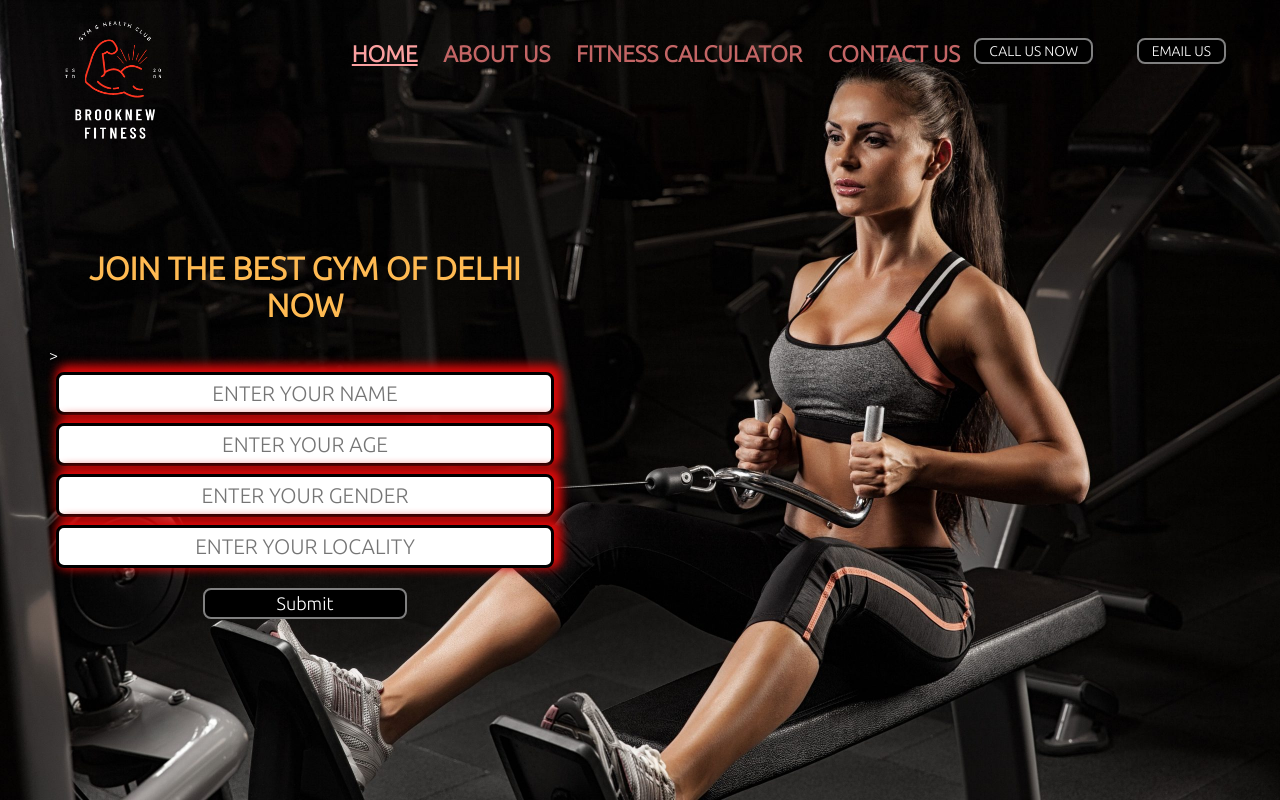
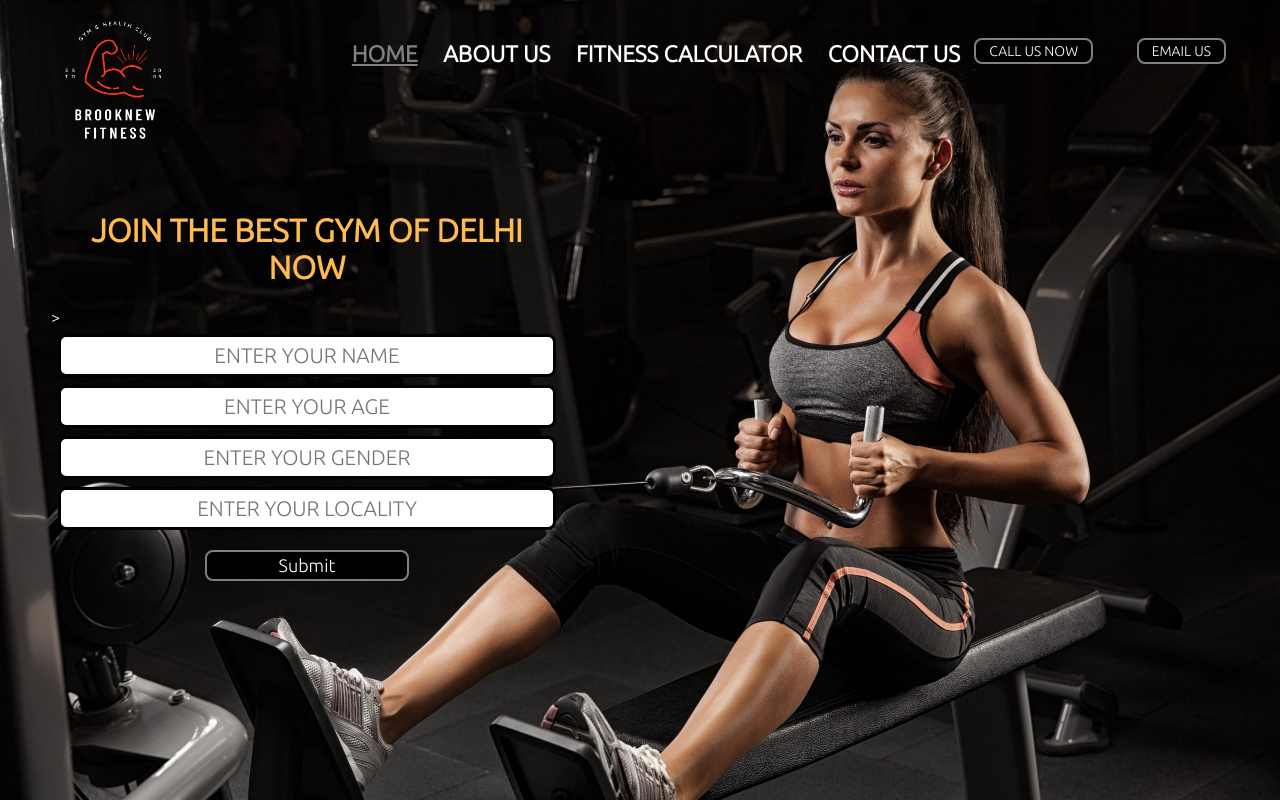
Before and after one commit to picturepatch07/Fitness, a plain HTML site: page index.html in a window 1280 px wide. Drawn offline with Linux system fonts and the light colour scheme; a web font is replaced by a local one.

Commit message:
Change Padding and Color

```diff
--- a/CSS/style.css
+++ b/CSS/style.css
@@ -44,7 +44,7 @@ body {
     display: inline-block;
 }
 .navbar li a{
-    color: rgb(195, 101, 101);
+    color: white;
     font-weight: bold;
     font-size: larger;
     text-decoration: none;
@@ -52,7 +52,7 @@ body {
 }
 .navbar li a:hover, .navbar li a.active{
     text-decoration: underline;
-    color: rgb(251, 160, 160);
+    color: grey;
 }
 .btn{
     font-family: 'Baloo Bhai 2', cursive;
@@ -73,11 +73,12 @@ body {
 }
 .container{
     /* border: 2px solid green; */
-    margin: 66px 3px;
-    padding: 80px 46px;
+    margin: 69px 4px;
+    padding: 39px 47px;
     width: 40%;
     border-radius: 21px;
 }
+
 .form-group input{
     font-family: 'Baloo Bhai 2', cursive;
     font-family: 'Luxurious Roman', cursive;
@@ -91,7 +92,7 @@ body {
     margin: 8px auto;
     font-size: 21px;
     border-radius: 8px;
-    box-shadow: 4px -3px 10px 4px #db0909;
+    /* box-shadow: 4px -3px 10px 4px #db0909; */
 }
 .container h1{
     text-align: center;
```
